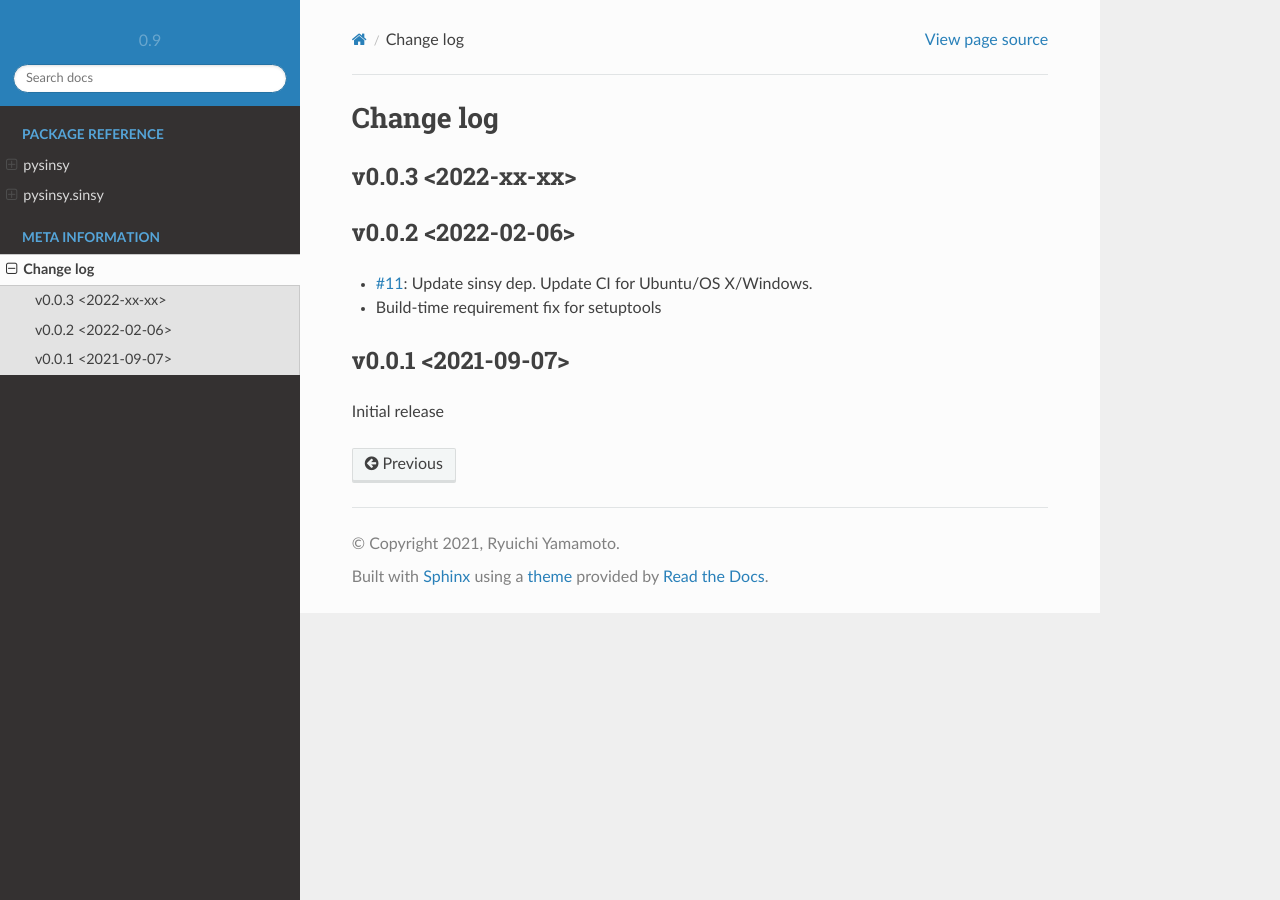
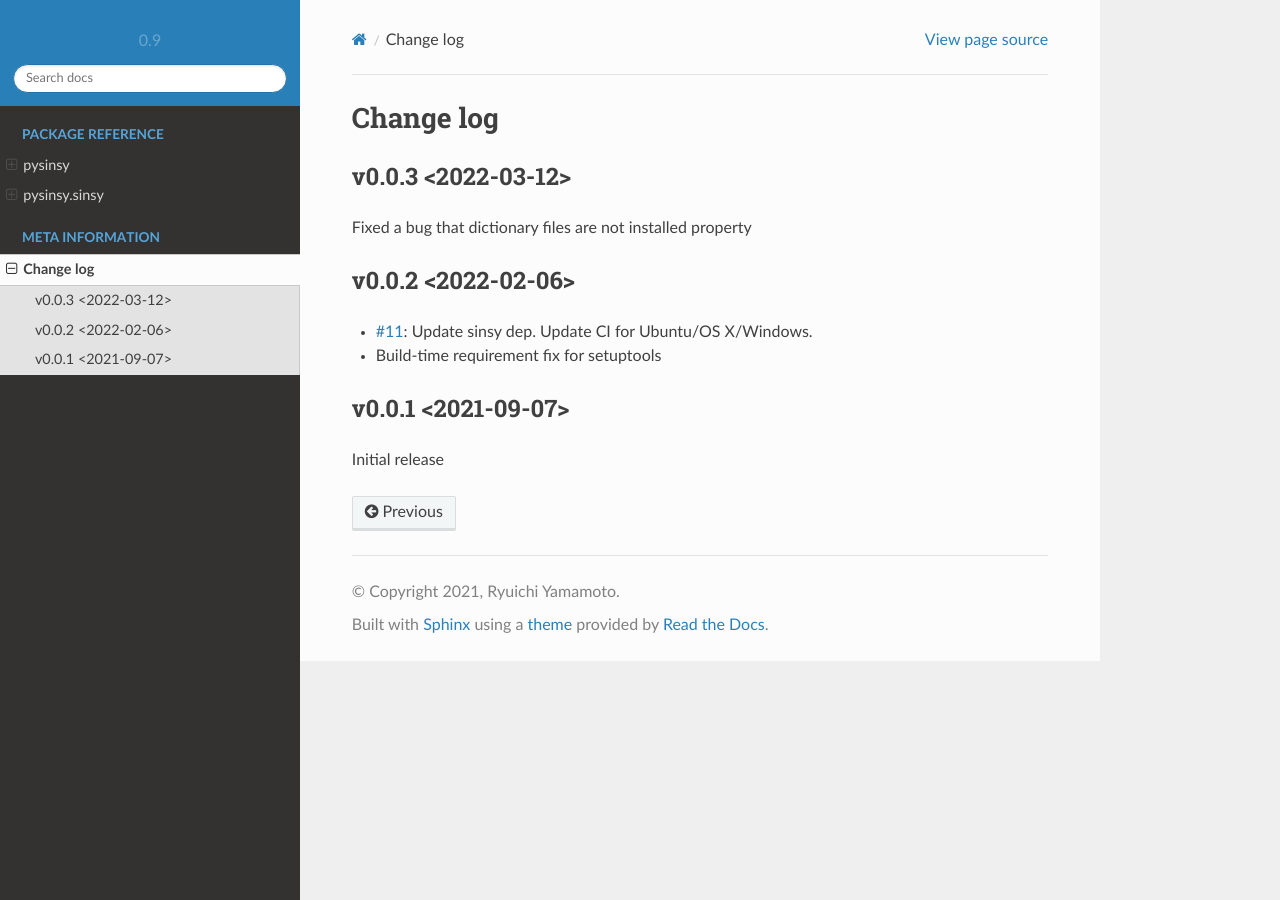
Before and after one commit to r9y9/pysinsy, a Sphinx documentation site: the page built from docs/changelog.rst, in a window 1280 px wide. Built offline with Sphinx 7.4.7 and the Read the Docs theme 2.0.0, drawn with Linux system fonts in a browser that asks for light colours; pages that are not in the unit, such as notebooks, are missing from menus.

Commit message:
Fix bug that dictionary files are not installed

```diff
--- a/docs/changelog.rst
+++ b/docs/changelog.rst
@@ -1,8 +1,11 @@
 Change log
 ==========
 
-v0.0.3 <2022-xx-xx>
+v0.0.3 <2022-03-12>
 -------------------
+
+Fixed a bug that dictionary files are not installed property
+
 
 v0.0.2 <2022-02-06>
 -------------------
--- a/setup.py
+++ b/setup.py
@@ -136,7 +136,7 @@ setup(
     url="https://github.com/r9y9/pysinsy",
     license="MIT",
     packages=find_packages(include=["pysinsy*"]),
-    package_data={"": ["htsvoice/*"]},
+    package_data={"": ["htsvoice/*", "_dic/*"]},
     ext_modules=ext_modules,
     cmdclass=cmdclass,
     install_requires=[
```
